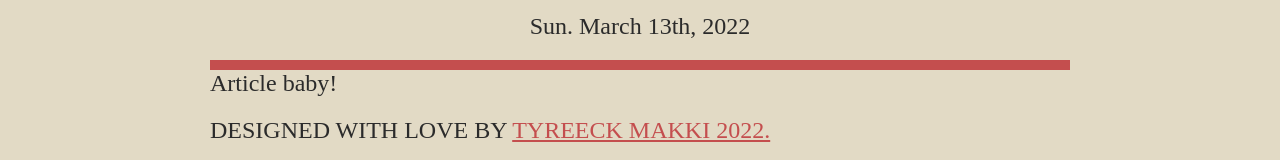
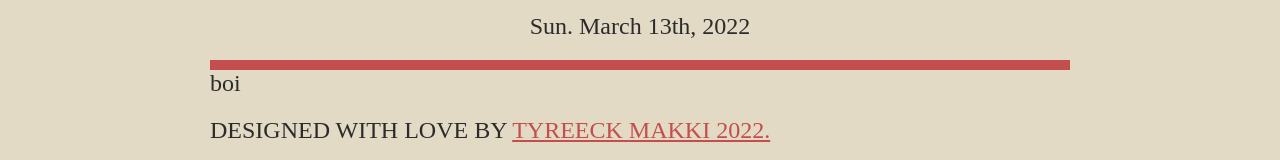
Before and after one commit to mrmakki12/news, a React (Create React App) app in the folder frontend/: page /articles/1 in a window 1280 px wide. Shown: the part 234-394 px from the top of the page. Built offline with nearby package versions, Linux system fonts and the light colour scheme; no server answers; a web font is replaced by a local one.

Commit message:
separated getting comments and article data

```diff
--- a/frontend/src/Components/Article/Article.js
+++ b/frontend/src/Components/Article/Article.js
@@ -11,9 +11,6 @@ export const Article = () => {
     // article state
     const [article, setArticle] = useState({});
 
-    // comments state
-    const [comments, setComments] = useState([]);
-
     // get article and its comments
     useEffect(() => {
         // fetch data
@@ -21,7 +18,6 @@ export const Article = () => {
             try {
                 const response = await EconTimes.get(`/${id}`);
                 setArticle(response.data.article.rows[0]);
-                setComments(response.data.comments.rows[0]);
             } catch (err) {
                 console.log(err);
             }
@@ -31,8 +27,12 @@ export const Article = () => {
 
     return (
         <div>
-            Article baby!
-            <p>{article.title}</p>
+            <div>
+                <p>{article.title} boi</p>
+            </div>
+            <div>
+                {/* <Comments /> */}
+            </div>
         </div>
     )
 }
```
Also changed, not shown: 1 other file (tests, documents, lock files or other folders).
